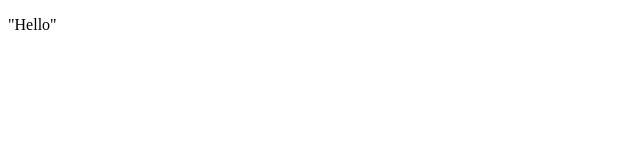
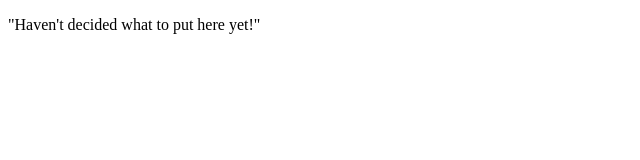
Before and after one commit to NRM87/WebProjects, a plain HTML site: page index.html in a window 1280 px wide. Shown: the whole page, without its empty margins (0-640 px from the left). Drawn offline with Linux system fonts and the light colour scheme.

Commit message:
Update index.html

```diff
--- a/index.html
+++ b/index.html
@@ -1,6 +1,6 @@
 <!DOCTYPE html>
 <html>
   <head>
-    <p> "Hello" </p>
+    <p> "Haven't decided what to put here yet!" </p>
   </head>
 </html>
```
